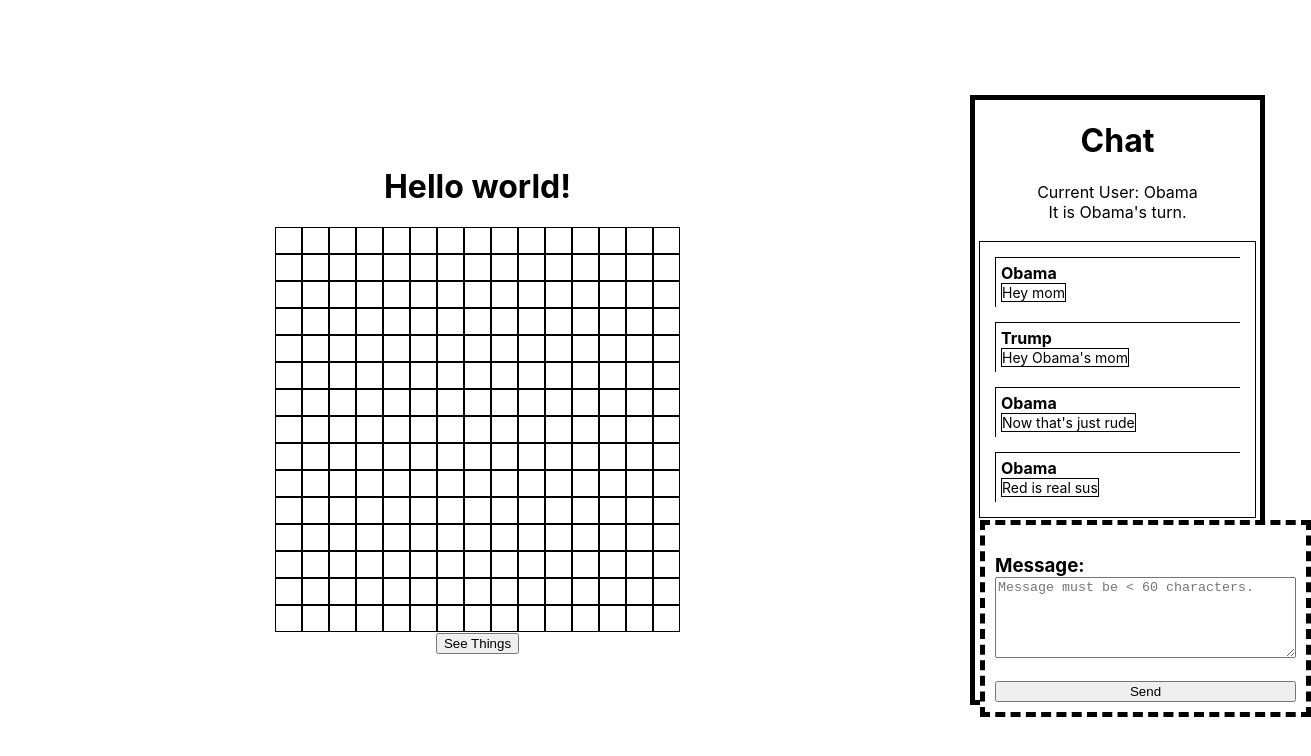
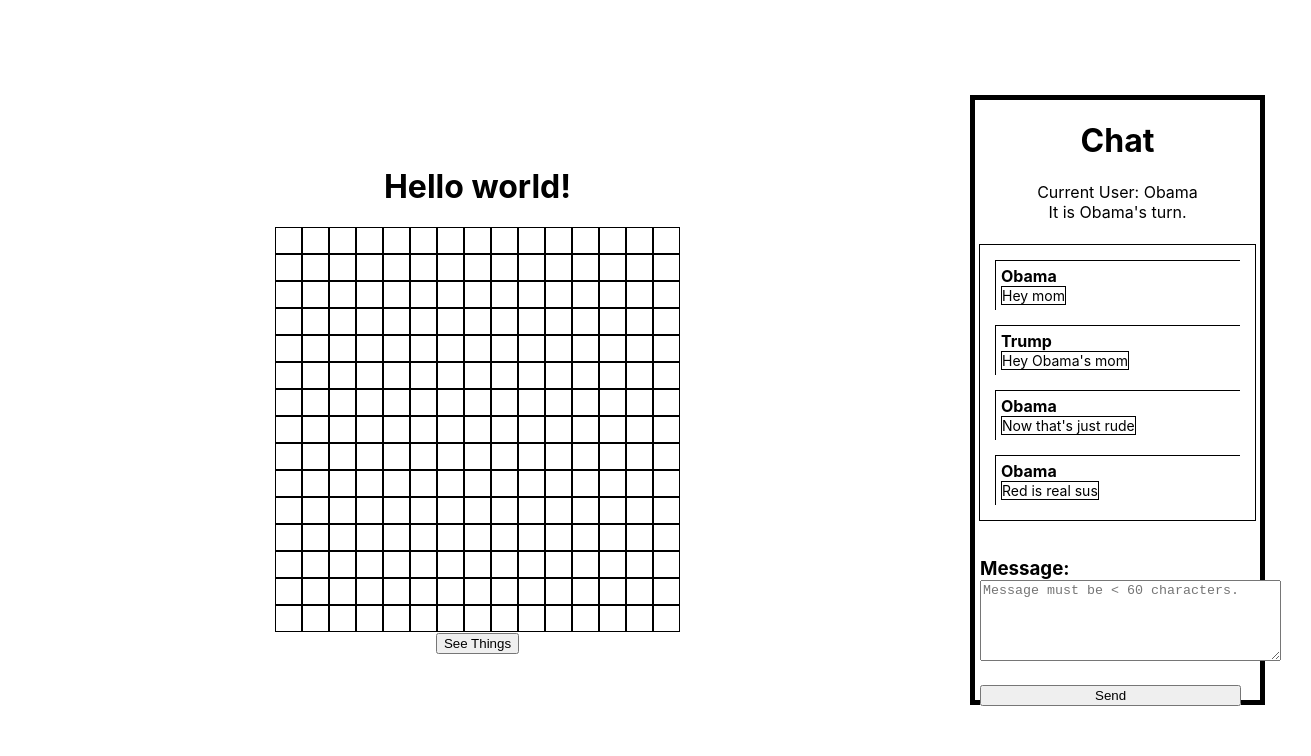
Before and after one commit to StarPleb/night_jenkins, a React (Create React App) app: page /game in a window 1280 px wide. Shown: the top 756 px of the page, 1311 px wide, since content can reach past the window. Built offline with nearby package versions, Linux system fonts and the light colour scheme.

Commit message:
Clipping issue

```diff
--- a/src/Components/GamePage.js
+++ b/src/Components/GamePage.js
@@ -2,9 +2,19 @@ import React, {useEffect, useState} from 'react';
 import '../Styles/GamePage.css'
 import ChatWindow from "./ChatWindow";
 
+class Position {
+    constructor(x, y) {
+        this.x = x;
+        this.y = y;
+    }
+}
+
 export default function GamePage() {
 
     const [map, setMap] = useState([[]])
+    const temp = new Position(7, 7)
+    const [initialPosition, setInitialPosition] = useState(temp)
+    console.log(initialPosition)
     const [tokens, setTokens] = useState([[]])
     const [rows, setRows] = useState(15)
     const [columns, setColumns] = useState(15)
--- a/src/Styles/ChatWindow.css
+++ b/src/Styles/ChatWindow.css
@@ -58,7 +58,6 @@
     flex: 1;
     height: 69px;
     width: 275px;
-    margin: 5px;
     flex-direction: column;
     align-items: flex-start;
     justify-content: center;
@@ -69,22 +68,18 @@
     background-color: white;
     display: flex;
     flex: 1;
-    padding: 10px;
+    width: 95%;
     flex-direction: column;
     align-self: flex-start;
-    border-style: dashed;
-    border-color: black;
-    border-width: thick;
 }
 
 .Action-Row{
     background-color: white;
     display: flex;
     flex: 1;
-    padding: 10px;
     flex-direction: column;
     align-self: flex-start;
     border-style: dashed;
-    border-color: black;
+    border-color: blue;
     border-width: thick;
 }
```
